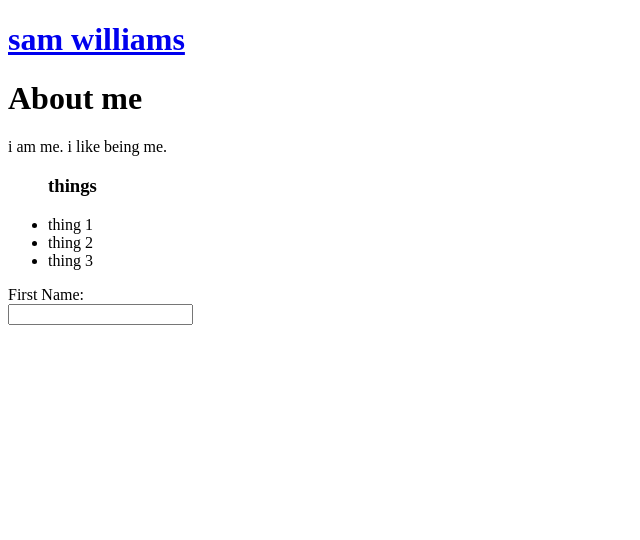
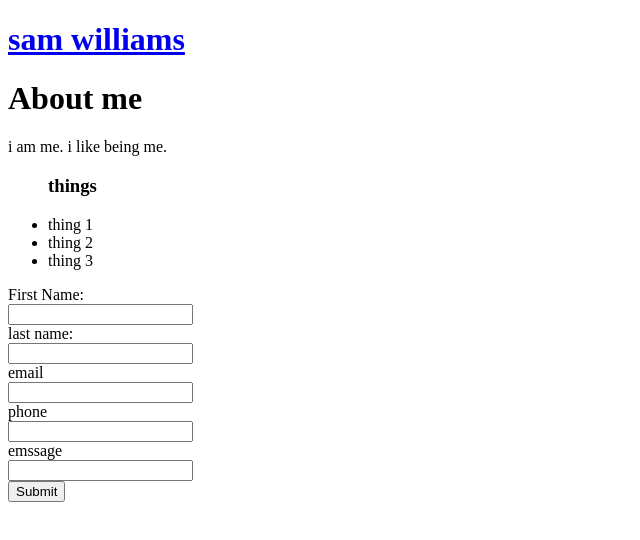
Before and after one commit to swilliams-cloud/mywebsite_sam_williams, a plain HTML site: page mywebsite.html in a window 1280 px wide. Shown: the whole page, without its empty margins (0-640 px from the left). Drawn offline with Linux system fonts and the light colour scheme.

Commit message:
did the form

```diff
--- a/mywebsite.html
+++ b/mywebsite.html
@@ -21,7 +21,16 @@
     <div>
         <form action="input">
             <label for="fname">First Name:</label><br>
-            <input type="text" name="fname" id="fname"><br>
+            <input type="text" id="fname" name="fname"><br>
+            <label for="lname">last name:</label><br>
+            <input type="text" id="lname" name="lname"><br>
+            <label for="email">email</label><br>
+            <input type="email" id="email" name="email"><br>
+            <label for="phone">phone</label><br>
+            <input type="tel" id="phone" name="phone"><br>
+            <label for="message">emssage</label><br>
+            <input type="text" id="message" name="message"><br>
+            <input type="submit" value="Submit">
         </form>
     </div>
 </body>
```
